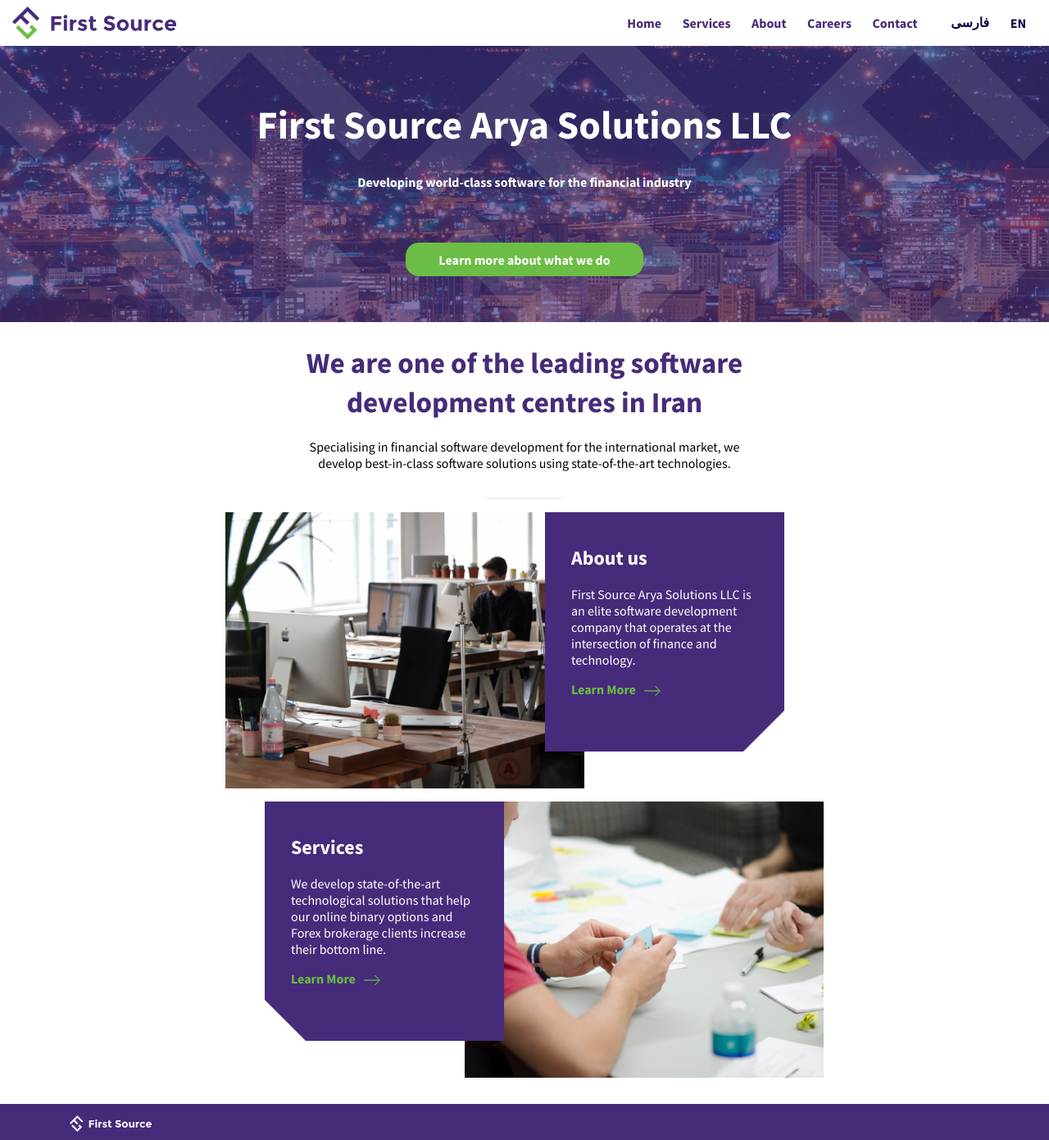
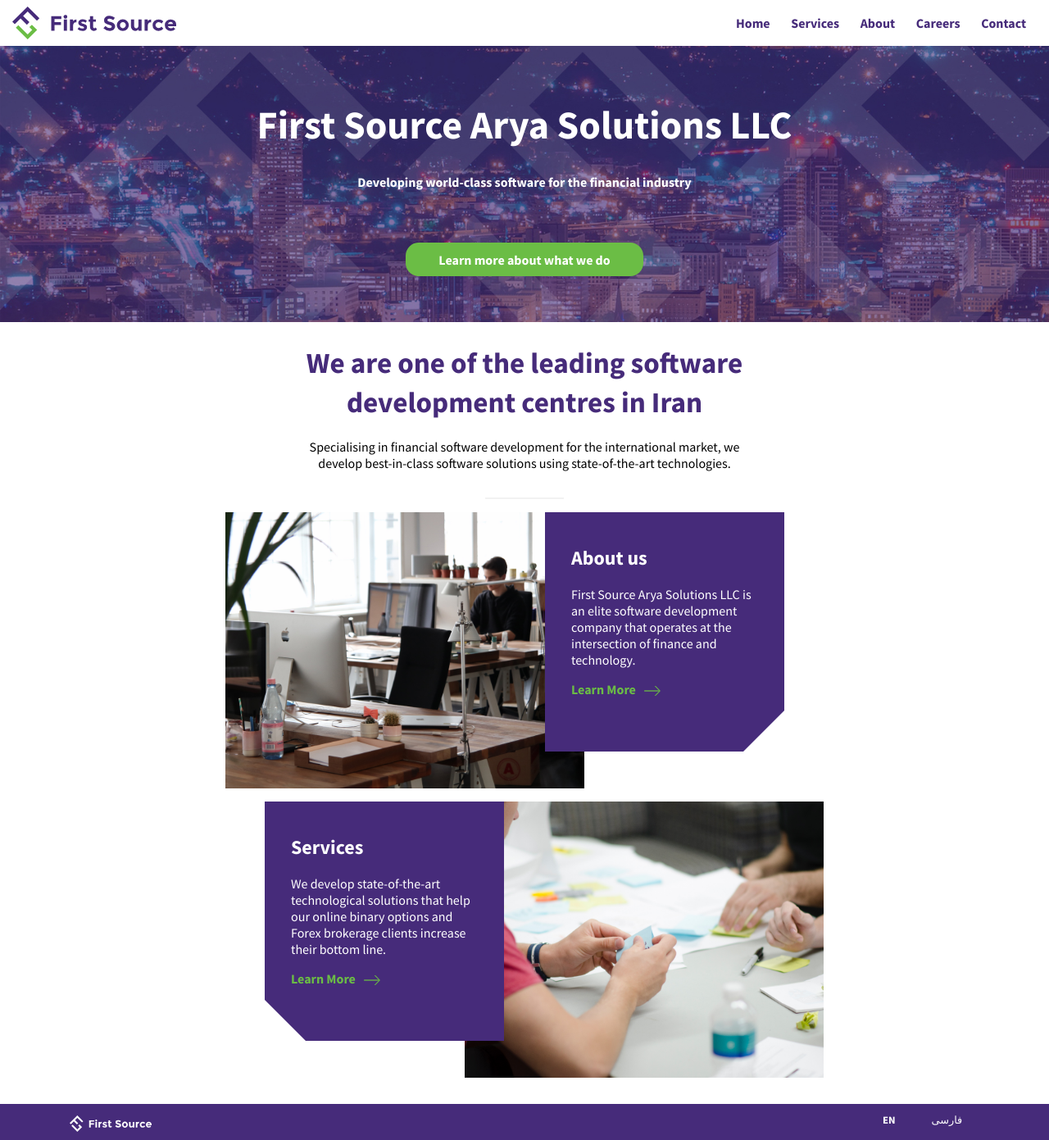
Before and after one commit to shayan-binary/firstsource, a Jekyll site: the page built from index.html, in a window 1280 px wide. Shown: the whole page at 82% size. Built offline with Jekyll 4.4.1, drawn with Linux system fonts in a browser that asks for light colours; some web fonts are replaced.

Commit message:
fix links

```diff
--- a/_includes/footer.html
+++ b/_includes/footer.html
@@ -3,8 +3,29 @@
     <div class="container">
       <div class="row">
         <div class="col-sm-3 align-self-start">
-      <img src= {{ "/img/FS_logo_white.svg" | prepend: site.github.url | replace: 'http://', 'https://' }} alt="">
-    </div>
+          <img src= {{ "/img/FS_logo_white.svg" | prepend: site.github.url | replace: 'http://', 'https://' }} alt="">
+        </div>
+        <div class="col-sm-9 language-toggler">
+          {% if page.lang == 'fa' %}
+            <a class="english-language-button"
+               href={{ "/" | prepend: site.github.url | replace: 'http://', 'https://' }}>
+              {{ translate.see-in-english }}
+            </a>
+            <a class="persian-language-button active"
+               href={{ "/fa/" | prepend: site.github.url | replace: 'http://', 'https://' }}>
+              {{ translate.see-in-farsi }}
+            </a>
+          {% else %}
+            <a class="english-language-button active"
+               href={{ "/" | prepend: site.github.url | replace: 'http://', 'https://' }}>
+              {{ translate.see-in-english }}
+            </a>
+            <a class="persian-language-button"
+               href={{ "/fa/" | prepend: site.github.url | replace: 'http://', 'https://' }}>
+              {{ translate.see-in-farsi }}
+            </a>
+          {% endif %}
+        </div>
       </div>
     </div>
 </footer>
--- a/_includes/header.html
+++ b/_includes/header.html
@@ -33,13 +33,6 @@
         <li class="nav-item">
           <a class="nav-link" href={{ "/fa/contact" | prepend: site.github.url | replace: 'http://', 'https://' }}>{{ translate.contact }}</a>
         </li>
-        <li class="nav-item lang-switcher english-link">
-          <!-- change language of site -->
-          <a class="nav-link" href={{ "/" | prepend: site.github.url | replace: 'http://', 'https://' }}>{{ translate.see-in-english }}</a>
-        </li>
-        <li class="nav-item lang-switcher">
-          <a class="nav-link" href={{ "/fa/" | prepend: site.github.url | replace: 'http://', 'https://' }}>{{ translate.see-in-farsi }}</a>
-        </li>
       </ul>
       {% else %}
       <ul class="navbar-nav">
@@ -58,13 +51,6 @@
         <li class="nav-item">
           <a class="nav-link" href={{ "/contact" | prepend: site.github.url | replace: 'http://', 'https://' }}>{{ translate.contact }}</a>
         </li>
-        <!-- change language of site -->
-        <li class="nav-item lang-switcher farsi-link">
-          <a class="nav-link" href={{ "/fa/" | prepend: site.github.url | replace: 'http://', 'https://' }}>{{ translate.see-in-farsi }}</a>
-        </li>
-        <li class="nav-item lang-switcher">
-          <a class="nav-link" href={{ "/" | prepend: site.github.url | replace: 'http://', 'https://' }}>{{ translate.see-in-english }}</a>
-        </li>
       </ul>
       {% endif %}
     </div>
--- a/_sass/main-fa.scss
+++ b/_sass/main-fa.scss
@@ -1,13 +1,3 @@
-@font-face {
-  font-family: 'Vazir-FD';
-  src: url('/fonts/Vazir-FD.woff') format('woff'), url('/fonts/Vazir-FD.ttf') format('truetype');
-}
-
-@font-face {
-  font-family: 'Vazir-Bold-FD';
-  src: url('/fonts/Vazir-Bold-FD.woff') format('woff'), url('/fonts/Vazir-Bold-FD.ttf') format('truetype');
-}
-
 body {
   direction: RTL;
   font-family: 'Vazir-FD', 'Source Sans Pro', sans-serif;
@@ -46,3 +36,8 @@
   transform: rotate(180deg);
   margin-right: 10px;
 }
+
+.language-toggler {
+  text-align: left;
+  direction: LTR;
+}
--- a/_sass/main.scss
+++ b/_sass/main.scss
@@ -1,6 +1,11 @@
 @font-face {
   font-family: 'Vazir-FD';
   src: url('/fonts/Vazir-FD.woff') format('woff'), url('/fonts/Vazir-FD.ttf') format('truetype');
+}
+
+@font-face {
+  font-family: 'Vazir-Bold-FD';
+  src: url('/fonts/Vazir-Bold-FD.woff') format('woff'), url('/fonts/Vazir-Bold-FD.ttf') format('truetype');
 }
 
 body,
@@ -111,23 +116,6 @@
         color: $white;
       }
     }
-    &.lang-switcher {
-      .nav-link {
-        color: $dark_blue;
-      }
-      &.farsi-link {
-        font-family: "Vazir-FD";
-        line-height: 1.5rem;
-        margin-left: 15px;
-      }
-      &.english-link {
-        margin-right: 15px;
-        .nav-link {
-          font-family: 'Source Sans Pro', sans-serif;
-          line-height: 1.2rem;
-        }
-      }
-    }
   }
 }
 
@@ -147,14 +135,25 @@
 }
 
 .language-toggler {
-  padding: .25rem .75rem;
-  font-size: 1.25rem;
-  line-height: 1;
-  background: 0 0;
-  border: 1px solid transparent;
-  border-radius: .25rem;
-  color: rgba(0,0,0,0.5);
-  border-color: rgba(0,0,0,0.1);
+  font-size: 0.8rem;
+  text-align: right;
+  a {
+    margin: 0 0.8rem;
+    padding: 0 8px;
+    border-radius: 3px;
+    color: white;
+    text-decoration: none;
+    font-weight: normal;
+    &.english-language-button {
+      font-family: 'Source Sans Pro', sans-serif;
+    }
+    &.persian-language-button {
+      font-family: "Vazir-FD";
+    }
+    &.active {
+      font-weight: 700;
+    }
+  }
 }
 /* setting for header image or any section with background image in all pages*/
 .intro-header {
@@ -467,20 +466,4 @@
   .sm-hidden {
     display: none;
   }
-  .navbar-nav {
-    .nav-item {
-      &.lang-switcher {
-        &.farsi-link {
-          line-height: initial;
-          margin-left: 0;
-        }
-        &.english-link {
-          margin-right: 0;
-          .nav-link {
-            line-height: initial;
-          }
-        }
-      }
-    }
-  }
 }
--- a/_sass/variables.scss
+++ b/_sass/variables.scss
@@ -7,5 +7,6 @@
 $black: #000;
 $gray: #c2c2c2;
 $light_gray: #f2f2f2;
+$transparent_gray: rgba(199, 199, 199, 0.12);
 
 $secondary_color_hover: #4F8D32;
```
